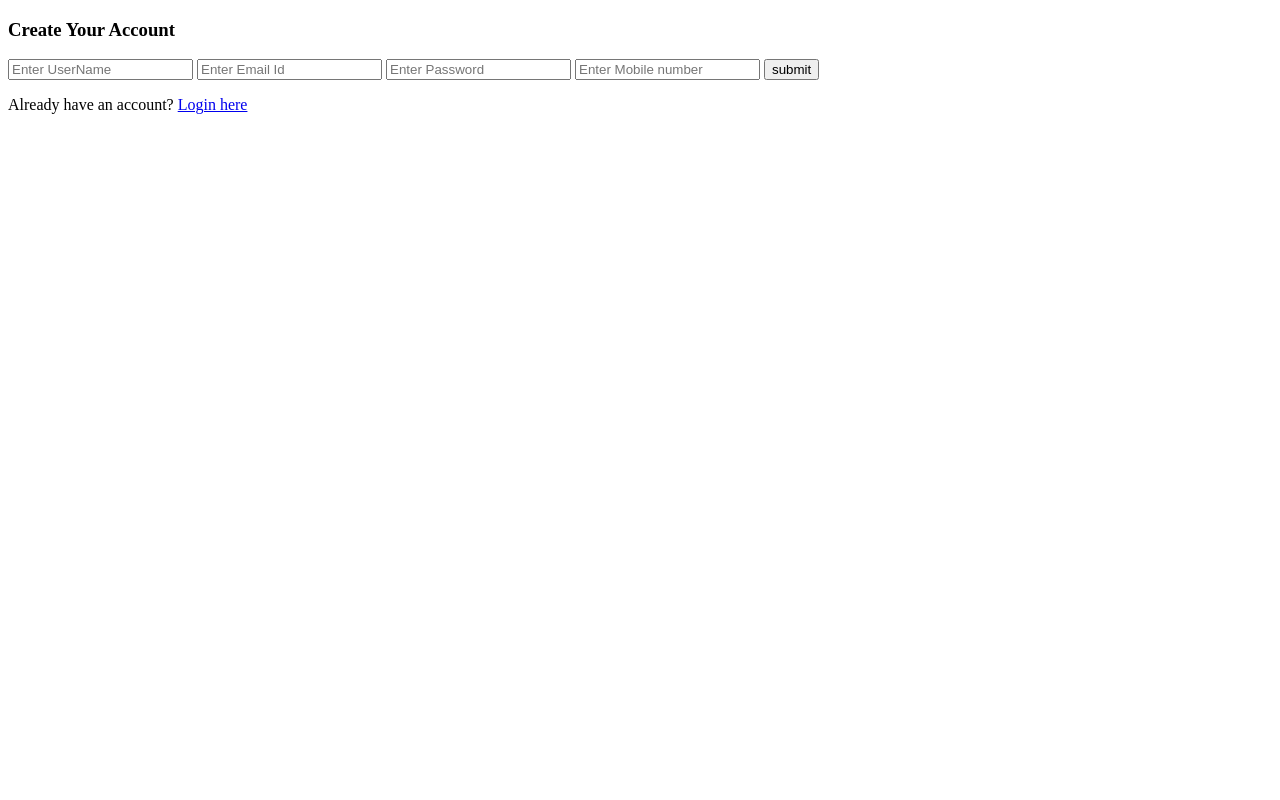
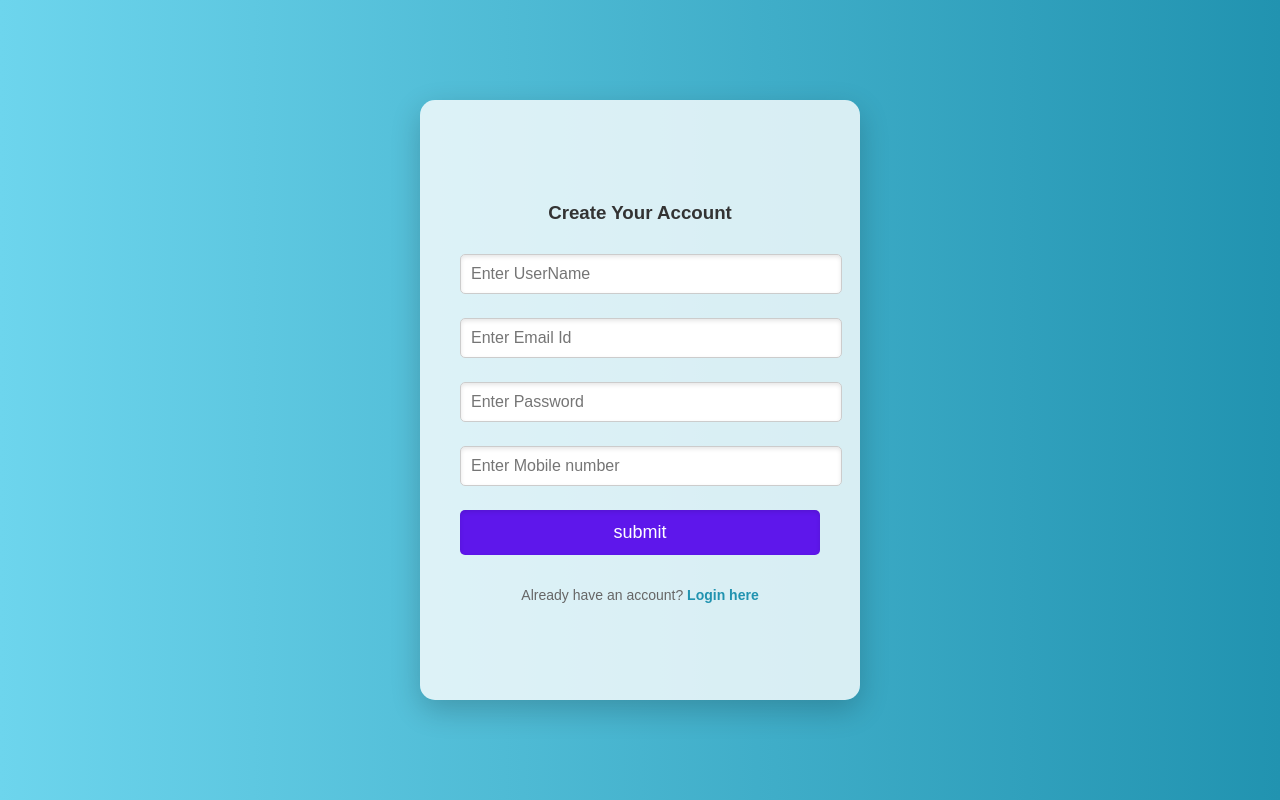
Before and after one commit to mansiagar/TrendBazaar, a plain HTML site: page frontend/SignUp.html in a window 1280 px wide. Drawn offline with Linux system fonts and the light colour scheme; files that its build step writes are made by us from their sources; the site is published under a folder, as on GitHub Pages, so addresses that start at the root find nothing.

Commit message:
signup add

```diff
--- a/frontend/SignUp.html
+++ b/frontend/SignUp.html
@@ -4,7 +4,7 @@
     <meta charset="UTF-8" />
     <meta name="viewport" content="width=device-width, initial-scale=1.0" />
     <title>SignUp</title>
-    <link href="/frontend/style/signup.css" rel="stylesheet" />
+    <link href="TRENDBAZAAR/frontend/style/signup.css" rel="stylesheet" />
   </head>
   <body>
     <!-- navbar -->
```
Also changed, not shown: backend/SignUp.js (added), backend/login.js (added).
